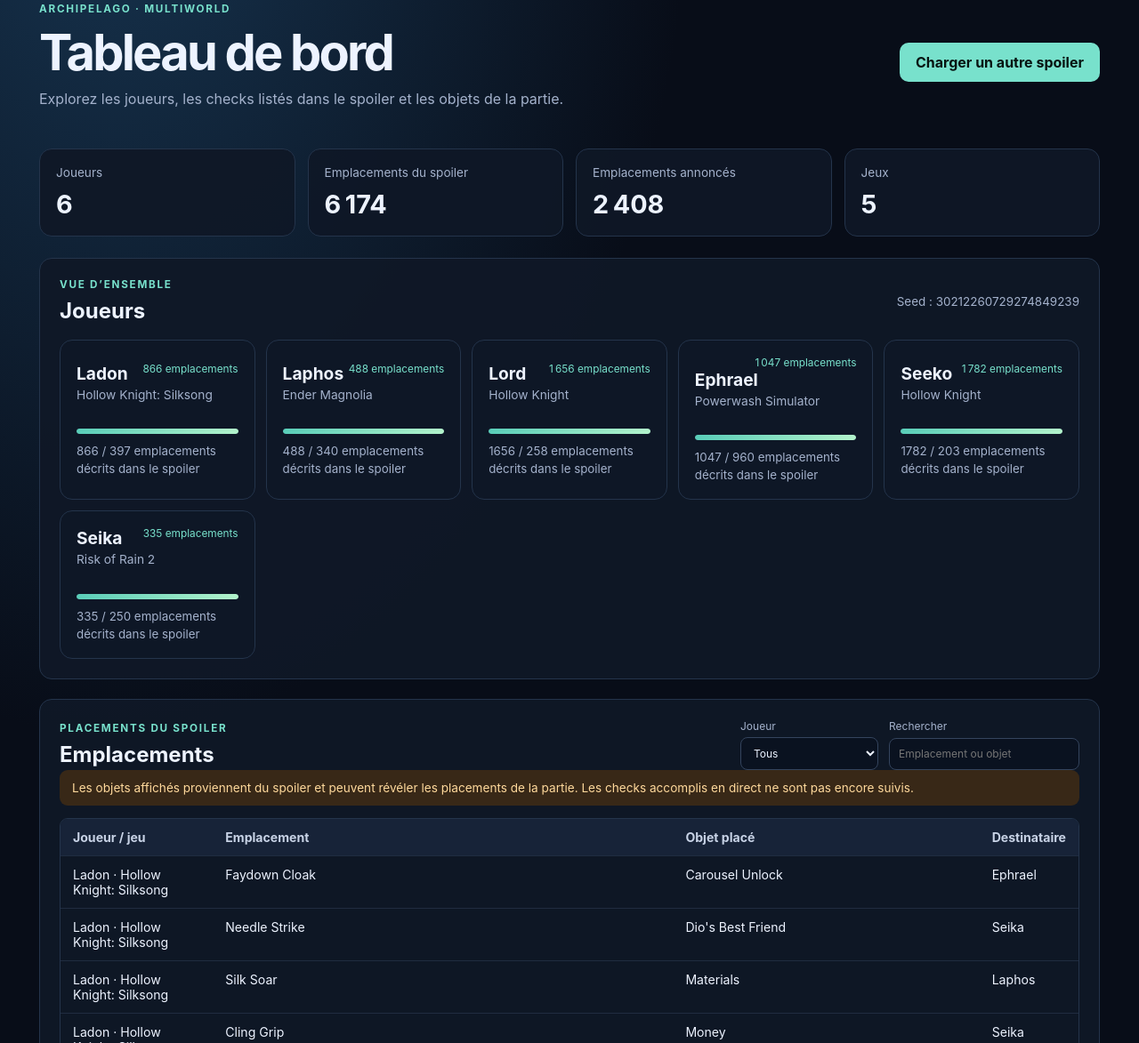
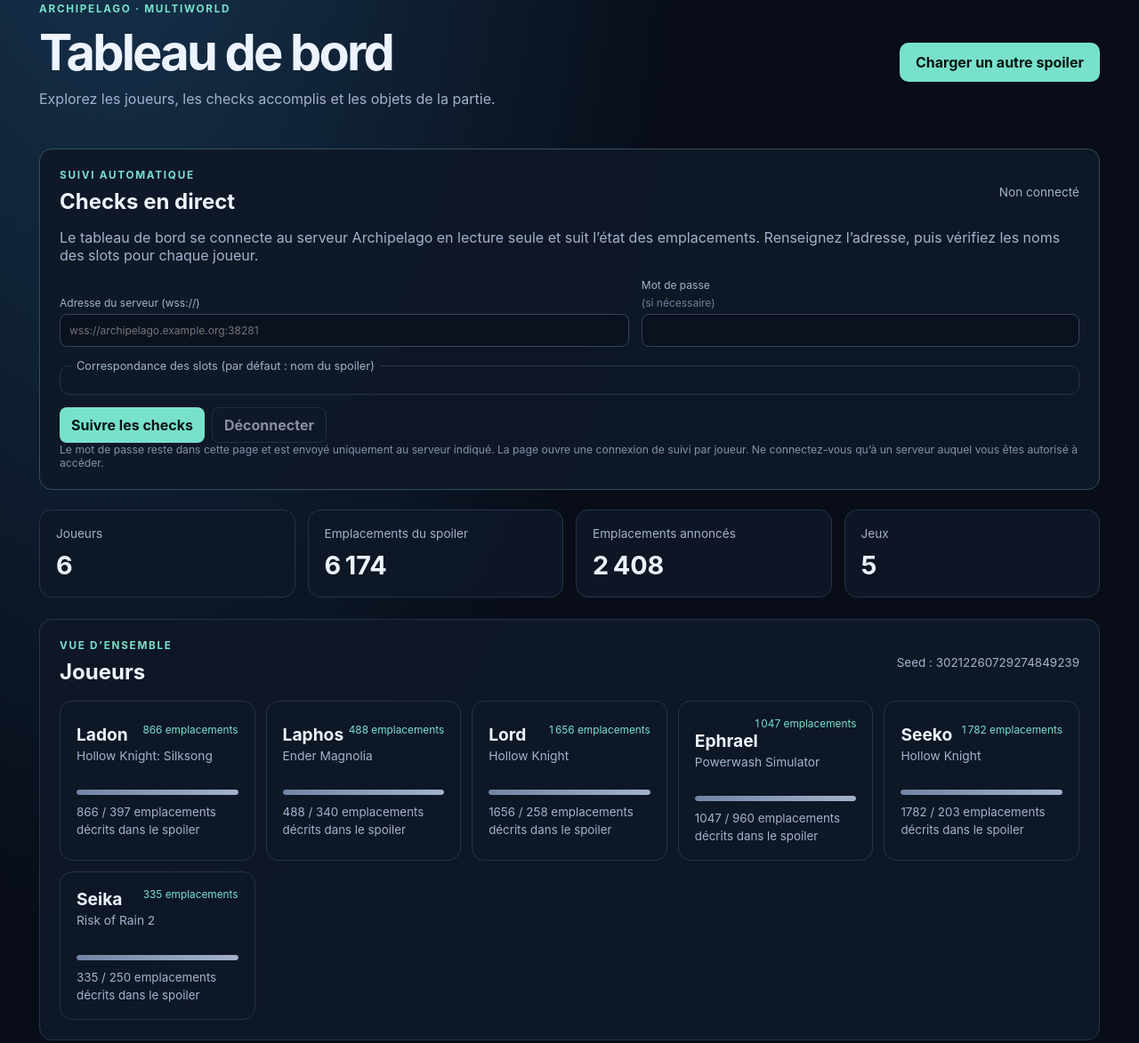
Before and after one commit to MarcLadon/archipelago-dashboard, a plain HTML site: page site/index.html in a window 1280 px wide. Shown: the part 45-1218 px from the top of the page at 89% size. Drawn offline with Linux system fonts and the light colour scheme; files whose address does not match are found by name.

Commit message:
Add Archipelago live tracking interface

```diff
--- a/site/index.html
+++ b/site/index.html
@@ -3,7 +3,7 @@
   <head>
     <meta charset="utf-8" />
     <meta name="viewport" content="width=device-width, initial-scale=1" />
-    <meta name="description" content="Consultez les joueurs, emplacements et objets d'une partie Archipelago." />
+    <meta name="description" content="Consultez les joueurs, emplacements et checks d'une partie Archipelago." />
     <meta name="theme-color" content="#080d18" />
     <title>Archipelago — tableau de bord</title>
     <link rel="stylesheet" href="./styles.css" />
@@ -15,7 +15,7 @@
         <div>
           <p class="eyebrow">ARCHIPELAGO · MULTIWORLD</p>
           <h1>Tableau de bord</h1>
-          <p class="intro">Explorez les joueurs, les checks listés dans le spoiler et les objets de la partie.</p>
+          <p class="intro">Explorez les joueurs, les checks accomplis et les objets de la partie.</p>
         </div>
         <label class="upload-button" for="spoiler-file">Charger un autre spoiler</label>
         <input id="spoiler-file" type="file" accept=".txt,text/plain" />
@@ -28,6 +28,34 @@
       <section id="error" class="notice error" role="alert" hidden></section>
 
       <section id="dashboard" hidden>
+        <section class="panel live-panel" aria-labelledby="live-title">
+          <div class="section-heading">
+            <div>
+              <p class="eyebrow">SUIVI AUTOMATIQUE</p>
+              <h2 id="live-title">Checks en direct</h2>
+            </div>
+            <span id="live-status" class="live-status" role="status" aria-live="polite">Non connecté</span>
+          </div>
+          <p class="muted live-description">Le tableau de bord se connecte au serveur Archipelago en lecture seule et suit l’état des emplacements. Renseignez l’adresse, puis vérifiez les noms des slots pour chaque joueur.</p>
+          <form id="connection-form" class="connection-form">
+            <label>Adresse du serveur (wss://)
+              <input id="server-url" type="url" placeholder="wss://archipelago.example.org:38281" autocomplete="url" required />
+            </label>
+            <label>Mot de passe <span class="optional">(si nécessaire)</span>
+              <input id="server-password" type="password" autocomplete="current-password" />
+            </label>
+            <fieldset class="slot-mappings">
+              <legend>Correspondance des slots (par défaut : nom du spoiler)</legend>
+              <div id="slot-mappings"></div>
+            </fieldset>
+            <div class="connection-actions">
+              <button id="connect-button" class="primary-button" type="submit">Suivre les checks</button>
+              <button id="disconnect-button" class="secondary-button" type="button" disabled>Déconnecter</button>
+            </div>
+          </form>
+          <p class="privacy-note">Le mot de passe reste dans cette page et est envoyé uniquement au serveur indiqué. La page ouvre une connexion de suivi par joueur. Ne connectez-vous qu’à un serveur auquel vous êtes autorisé à accéder.</p>
+        </section>
+
         <div id="summary" class="summary-grid"></div>
 
         <section class="panel">
@@ -40,10 +68,17 @@
 
         <section class="panel">
           <div class="section-heading list-heading">
-            <div><p class="eyebrow">PLACEMENTS DU SPOILER</p><h2>Emplacements</h2></div>
+            <div><p class="eyebrow">EMPLACEMENTS DU SPOILER</p><h2>Emplacements</h2></div>
             <div class="filters">
               <label>Joueur
                 <select id="player-filter"><option value="">Tous</option></select>
+              </label>
+              <label>État du check
+                <select id="check-filter">
+                  <option value="all">Tous</option>
+                  <option value="checked">Accomplis</option>
+                  <option value="unchecked">À faire</option>
+                </select>
               </label>
               <label>Rechercher
                 <input id="search" type="search" placeholder="Emplacement ou objet" />
@@ -51,11 +86,11 @@
             </div>
           </div>
 
-          <p class="spoiler-warning">Les objets affichés proviennent du spoiler et peuvent révéler les placements de la partie. Les checks accomplis en direct ne sont pas encore suivis.</p>
+          <p class="spoiler-warning">Les objets proviennent du spoiler et peuvent révéler les placements. Les checks sont lus sur le serveur; ils ne sont jamais envoyés par le dashboard.</p>
 
           <div class="table-scroll">
             <table>
-              <thead><tr><th>Joueur / jeu</th><th>Emplacement</th><th>Objet placé</th><th>Destinataire</th></tr></thead>
+              <thead><tr><th>Joueur / jeu</th><th>Emplacement</th><th>État</th><th>Objet placé</th><th>Destinataire</th></tr></thead>
               <tbody id="locations"></tbody>
             </table>
           </div>
@@ -64,7 +99,7 @@
         </section>
       </section>
 
-      <footer>Dashboard statique · progression du serveur Archipelago en direct à venir</footer>
+      <footer>Dashboard statique · progression en direct du serveur Archipelago</footer>
     </main>
   </body>
 </html>
--- a/site/styles.css
+++ b/site/styles.css
@@ -11,208 +11,79 @@
   background: var(--bg);
   color: var(--text);
 }
-body {
-  margin: 0;
-  min-height: 100vh;
-  background: radial-gradient(ellipse at 10% -10%, #173551 0, transparent 40%), var(--bg);
-}
-.shell {
-  max-width: 1240px;
-  margin: auto;
-  padding: 48px 24px 32px;
-}
-.topbar, .section-heading {
-  display: flex;
-  align-items: center;
-  justify-content: space-between;
-  gap: 24px;
-}
+body { margin: 0; min-height: 100vh; background: radial-gradient(ellipse at 10% -10%, #173551 0, transparent 40%), var(--bg); }
+.shell { max-width: 1240px; margin: auto; padding: 48px 24px 32px; }
+.topbar, .section-heading { display: flex; align-items: center; justify-content: space-between; gap: 24px; }
 .topbar { margin-bottom: 30px; }
 h1, h2, h3, p { margin-top: 0; }
-h1 {
-  margin-bottom: 8px;
-  font-size: clamp(2.2rem, 5vw, 3.5rem);
-  letter-spacing: -.05em;
-}
+h1 { margin-bottom: 8px; font-size: clamp(2.2rem, 5vw, 3.5rem); letter-spacing: -.05em; }
 h2 { margin: 0; font-size: 1.5rem; }
 .intro, .muted, .notice span, footer { color: var(--muted); }
-.eyebrow {
-  margin-bottom: 8px;
-  color: var(--accent);
-  font-size: .73rem;
-  font-weight: 750;
-  letter-spacing: .15em;
-}
-#spoiler-file {
-  position: absolute;
-  width: 1px;
-  height: 1px;
-  opacity: 0;
-}
-.upload-button {
-  display: inline-block;
-  flex: 0 0 auto;
-  padding: 12px 18px;
-  border-radius: 10px;
-  background: var(--accent);
-  color: #071411;
-  font-weight: 750;
-  cursor: pointer;
-}
+.eyebrow { margin-bottom: 8px; color: var(--accent); font-size: .73rem; font-weight: 750; letter-spacing: .15em; }
+#spoiler-file { position: absolute; width: 1px; height: 1px; opacity: 0; }
+.upload-button { display: inline-block; flex: 0 0 auto; padding: 12px 18px; border-radius: 10px; background: var(--accent); color: #071411; font-weight: 750; cursor: pointer; }
 .upload-button:hover { background: #a1f2e3; }
-.notice {
-  display: flex;
-  flex-direction: column;
-  gap: 7px;
-  padding: 20px;
-  margin-bottom: 24px;
-  border: 1px solid #29405c;
-  border-radius: 14px;
-  background: #101a2b;
-}
-.error {
-  border-color: #9c4545;
-  color: #ffc2c2;
-}
-.summary-grid {
-  display: grid;
-  grid-template-columns: repeat(4, minmax(0, 1fr));
-  gap: 14px;
-  margin-bottom: 24px;
-}
-.metric, .panel, .player-card {
-  border: 1px solid var(--border);
-  border-radius: 14px;
-  background: var(--panel);
-}
-.metric {
-  display: flex;
-  flex-direction: column;
-  gap: 10px;
-  padding: 18px;
-  color: var(--muted);
-  font-size: .85rem;
-}
-.metric strong {
-  color: var(--text);
-  font-size: 1.8rem;
-}
+.notice { display: flex; flex-direction: column; gap: 7px; padding: 20px; margin-bottom: 24px; border: 1px solid #29405c; border-radius: 14px; background: #101a2b; }
+.error { border-color: #9c4545; color: #ffc2c2; }
+.summary-grid { display: grid; grid-template-columns: repeat(auto-fit, minmax(155px, 1fr)); gap: 14px; margin-bottom: 24px; }
+.metric, .panel, .player-card { border: 1px solid var(--border); border-radius: 14px; background: var(--panel); }
+.metric { display: flex; flex-direction: column; gap: 10px; padding: 18px; color: var(--muted); font-size: .85rem; }
+.metric strong { color: var(--text); font-size: 1.8rem; }
 .panel { padding: 22px; margin-bottom: 22px; }
-.players-grid {
-  display: grid;
-  grid-template-columns: repeat(auto-fit, minmax(210px, 1fr));
-  gap: 12px;
-  margin-top: 18px;
-}
-.player-card {
-  position: relative;
-  width: 100%;
-  padding: 18px;
-  color: var(--text);
-  text-align: left;
-  font: inherit;
-  cursor: pointer;
-  transition: border-color .15s, transform .15s;
-}
-.player-card:hover, .player-card:focus-visible {
-  border-color: var(--accent);
-  transform: translateY(-2px);
-  outline: none;
-}
+.live-panel { border-color: #31505d; }
+.live-description { margin: 16px 0; }
+.live-status { max-width: 55%; color: var(--muted); font-size: .85rem; text-align: right; }
+.live-status.connected { color: var(--accent); }
+.live-status.connecting { color: #ffd99c; }
+.live-status.error { color: #ffc2c2; }
+.connection-form { display: grid; grid-template-columns: minmax(240px, 1.3fr) minmax(200px, 1fr); align-items: end; gap: 14px; }
+.connection-form label, .filters label { display: grid; gap: 5px; color: var(--muted); font-size: .75rem; }
+.optional { color: #71819b; }
+input[type="url"], input[type="password"], input[type="text"], select, input[type="search"] { min-width: 155px; padding: 10px; border: 1px solid #34445d; border-radius: 8px; background: #0a1220; color: var(--text); font: inherit; }
+.slot-mappings { grid-column: 1 / -1; min-width: 0; margin: 0; padding: 12px; border: 1px solid var(--border); border-radius: 10px; }
+.slot-mappings legend { padding: 0 6px; color: var(--muted); font-size: .8rem; }
+#slot-mappings { display: grid; grid-template-columns: repeat(auto-fit, minmax(210px, 1fr)); gap: 10px; }
+.connection-actions { grid-column: 1 / -1; display: flex; gap: 8px; }
+.primary-button, .secondary-button { min-height: 40px; padding: 9px 13px; border: 0; border-radius: 8px; font: inherit; font-weight: 700; cursor: pointer; }
+.primary-button { background: var(--accent); color: #071411; }
+.secondary-button { border: 1px solid #34445d; background: #101a2b; color: var(--text); }
+button:disabled, input:disabled { opacity: .55; cursor: not-allowed; }
+.privacy-note { grid-column: 1 / -1; margin: 0; color: #8292aa; font-size: .76rem; }
+.players-grid { display: grid; grid-template-columns: repeat(auto-fit, minmax(210px, 1fr)); gap: 12px; margin-top: 18px; }
+.player-card { position: relative; width: 100%; padding: 18px; color: var(--text); text-align: left; font: inherit; cursor: pointer; transition: border-color .15s, transform .15s; }
+.player-card:hover, .player-card:focus-visible { border-color: var(--accent); transform: translateY(-2px); outline: none; }
 .player-card h3 { margin: 0 0 4px; font-size: 1.2rem; }
-.player-card .muted {
-  min-height: 2.5em;
-  margin-bottom: 0;
-  font-size: .86rem;
-}
-.player-number {
-  float: right;
-  color: var(--accent);
-  font-size: .74rem;
-}
-.progress-track {
-  display: block;
-  height: 6px;
-  overflow: hidden;
-  margin: 12px 0 8px;
-  border-radius: 99px;
-  background: #263248;
-}
-.progress-track span {
-  display: block;
-  height: 100%;
-  border-radius: inherit;
-  background: linear-gradient(90deg, #59cdb8, #b2f3cb);
-}
+.player-card .muted { min-height: 2.5em; margin-bottom: 0; font-size: .86rem; }
+.player-number { float: right; color: var(--accent); font-size: .74rem; }
+.progress-track { display: block; height: 6px; overflow: hidden; margin: 12px 0 8px; border-radius: 99px; background: #263248; }
+.progress-track span { display: block; height: 100%; border-radius: inherit; background: linear-gradient(90deg, #7185a5, #a4b2cc); transition: width .2s ease; }
+.progress-track span.live-fill { background: linear-gradient(90deg, #59cdb8, #b2f3cb); }
 .player-card small { color: var(--muted); }
 .seed-label { color: var(--muted); font-size: .84rem; }
 .filters { display: flex; gap: 12px; }
-.filters label {
-  display: grid;
-  gap: 5px;
-  color: var(--muted);
-  font-size: .75rem;
-}
-select, input[type="search"] {
-  min-width: 155px;
-  padding: 9px 10px;
-  border: 1px solid #34445d;
-  border-radius: 8px;
-  background: #0a1220;
-  color: var(--text);
-  font: inherit;
-}
-.spoiler-warning {
-  padding: 12px 14px;
-  border-radius: 9px;
-  background: #382817;
-  color: #ffd99c;
-  font-size: .85rem;
-}
-.table-scroll {
-  max-height: 580px;
-  overflow: auto;
-  margin-top: 14px;
-  border: 1px solid var(--border);
-  border-radius: 9px;
-}
-table {
-  width: 100%;
-  border-collapse: collapse;
-  text-align: left;
-  font-size: 0.88rem;
-}
-th, td {
-  padding: 12px 14px;
-  border-bottom: 1px solid #202c40;
-  vertical-align: top;
-}
-th {
-  position: sticky;
-  top: 0;
-  background: #172338;
-  color: #c8d3e6;
-}
+.spoiler-warning { padding: 12px 14px; border-radius: 9px; background: #382817; color: #ffd99c; font-size: .85rem; }
+.table-scroll { max-height: 580px; overflow: auto; margin-top: 14px; border: 1px solid var(--border); border-radius: 9px; }
+table { width: 100%; border-collapse: collapse; text-align: left; font-size: .88rem; }
+th, td { padding: 12px 14px; border-bottom: 1px solid #202c40; vertical-align: top; }
+th { position: sticky; top: 0; background: #172338; color: #c8d3e6; }
 tbody tr:hover { background: #111d30; }
-.result-count {
-  margin: 12px 0 0;
-  color: var(--muted);
-  font-size: 0.8rem;
-}
-footer {
-  padding-top: 8px;
-  text-align: center;
-  font-size: 0.8rem;
-}
+.checked-row { background: rgba(35, 91, 77, .22); }
+.check-state { white-space: nowrap; font-weight: 700; }
+.check-state.checked { color: var(--accent); }
+.check-state.unchecked { color: #ffd99c; }
+.check-state.unknown { color: var(--muted); font-weight: 400; }
+.result-count { margin: 12px 0 0; color: var(--muted); font-size: .8rem; }
+footer { padding-top: 8px; text-align: center; font-size: .8rem; }
 [hidden] { display: none !important; }
 @media (max-width: 720px) {
   .shell { padding: 30px 14px; }
-  .topbar, .section-heading {
-    align-items: flex-start;
-    flex-direction: column;
-  }
-  .summary-grid { grid-template-columns: repeat(2, minmax(0, 1fr)); }
+  .topbar, .section-heading { align-items: flex-start; flex-direction: column; }
   .filters { width: 100%; flex-direction: column; }
   select, input[type="search"] { width: 100%; }
   .upload-button { width: 100%; text-align: center; }
+  .connection-form { grid-template-columns: 1fr; }
+  .slot-mappings, .connection-actions, .privacy-note { grid-column: auto; }
+  .connection-actions { flex-direction: column; }
+  .connection-actions button { width: 100%; }
+  .live-status { max-width: 100%; text-align: left; }
 }
```
